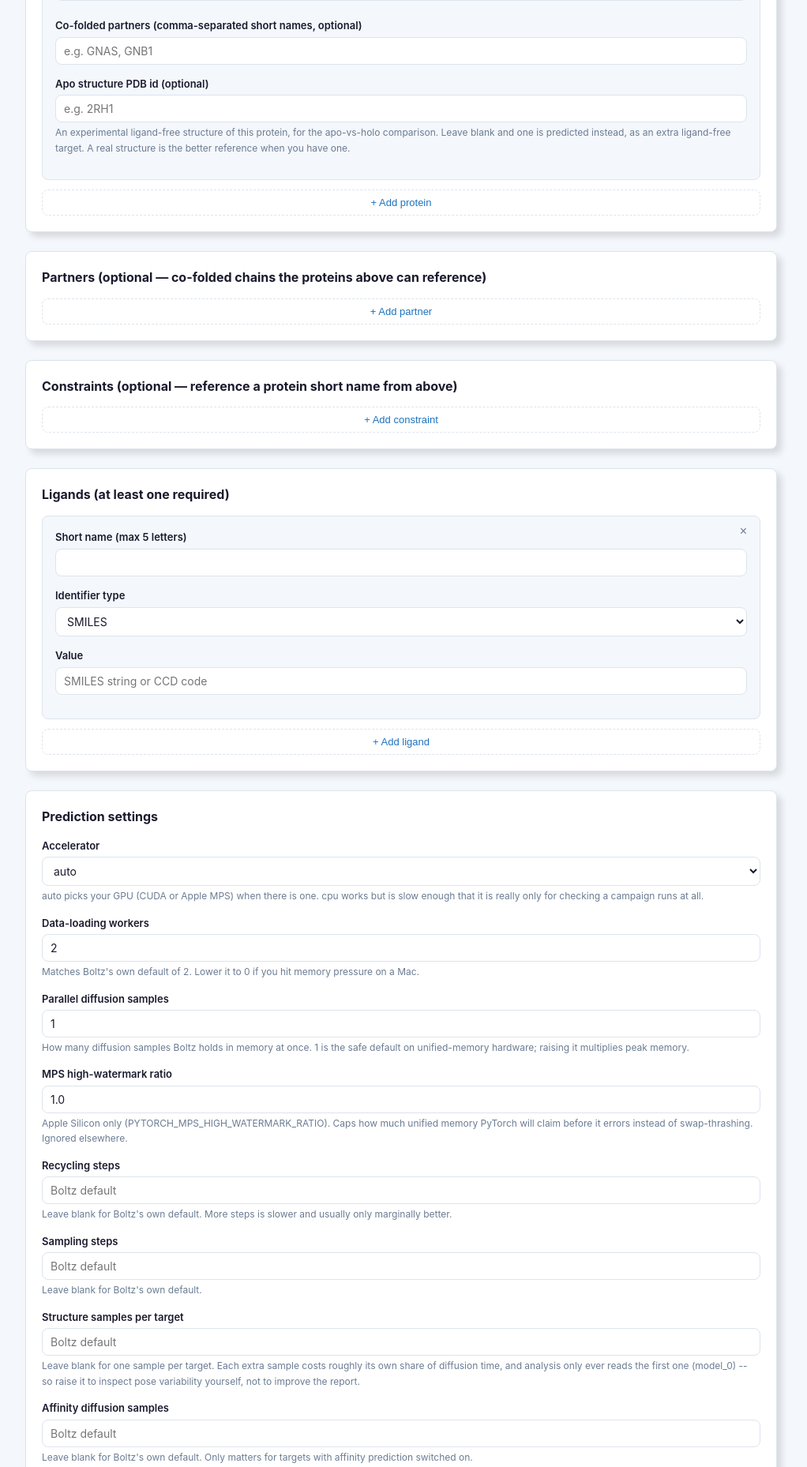
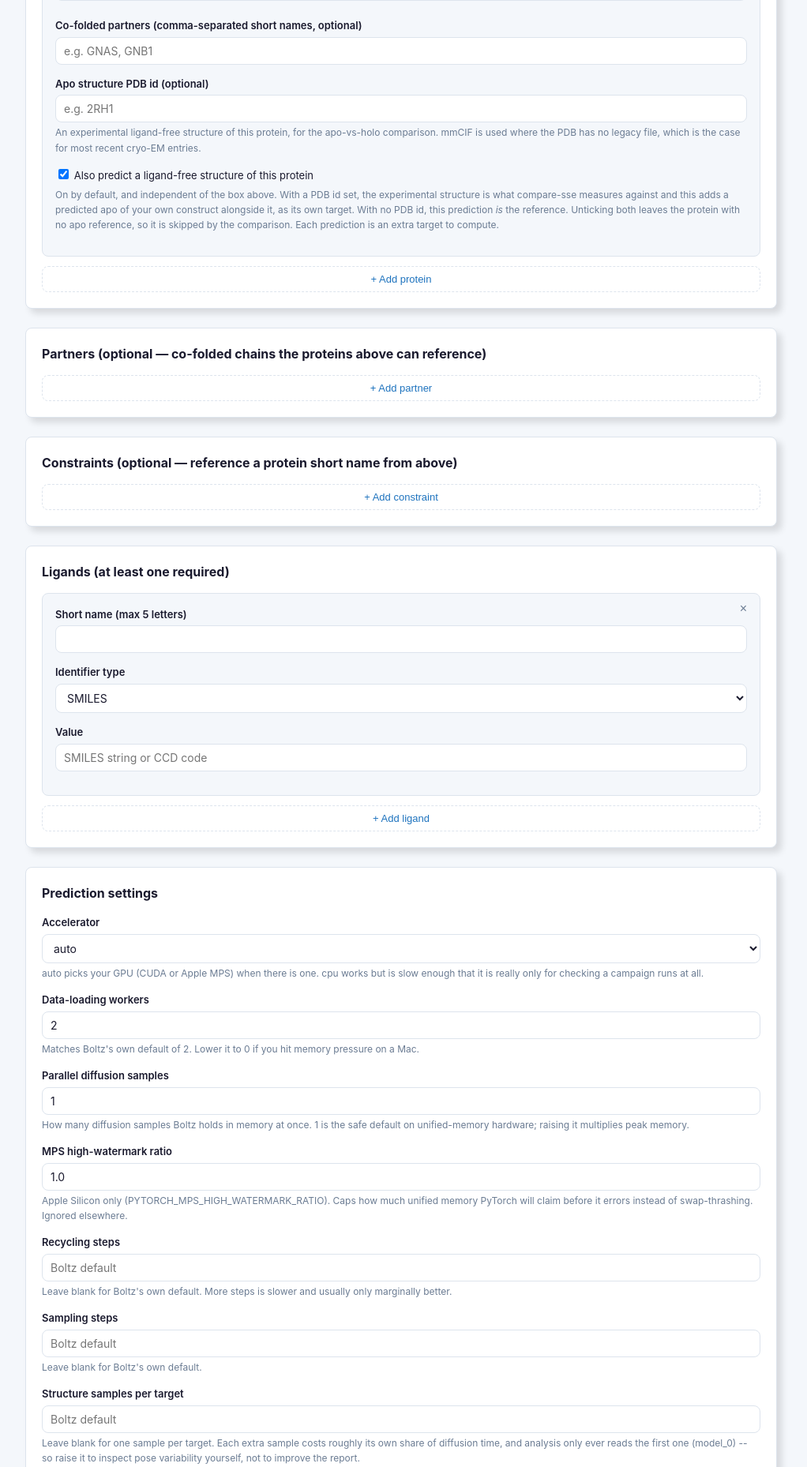
Before and after one commit to bellcheddar/BoltzMaker, a Flask app: page /auto/prepare in a window 1280 px wide. Shown: the part 895-2753 px from the top of the page at 79% size, without its empty margins (132-1154 px from the left). Run offline with Flask 3, Linux system fonts and the light colour scheme; some libraries are stand-ins or nearby versions.

Commit message:
apo: predict a companion even when a PDB id is given
The two are now independent. Each protein row has an "Also predict a ligand-free
structure" box, ticked by default, beneath the optional PDB id: naming an
experimental structure no longer suppresses the prediction.

A family can name exactly one `Apo structure:`, so when both exist the
experimental one is what compare-sse measures against -- it is a measurement and
the other is a prediction -- while the companion is still computed and appears as
its own target. That is worth having: a deposited entry is usually a different
construct from the sequence being run, another species or a fusion partner or a
thermostabilising mutation, and a predicted apo of the user's own sequence is the
only like-for-like comparison available.

The checkbox posts its ROW ORDINAL rather than a plain "on". An unchecked box
posts nothing at all, so a bare name="protein_apo_predict[]" would be shorter
than the other per-row arrays by however many were unticked, and reading it as a
parallel array would shift every later row -- the same silent misalignment that
dropped every ligand after the first when the identifier type was a shared radio
group. wizard.js stamps the ordinals and restamps after any add or remove, and
form_state.js restamps after restoring a saved page.

Absence of the field entirely is read as "default", not "all unticked", so a
browser holding a cached copy of the older form does not quietly lose the
default.

Verified in a browser, since half of this only exists there: three rows stamp
0,1,2; unticking the middle posts [0,2]; removing the first restamps the rest and
the post still names the right rows.

Co-Authored-By: Claude Opus 5 <noreply@anthropic.com>
Claude-Session: https://claude.ai/code/session_013Berx5YBoFWtvXMTRmrJd9

```diff
--- a/web/static/js/form_state.js
+++ b/web/static/js/form_state.js
@@ -101,6 +101,9 @@ var BoltzFormState = (function () {
         });
       });
     });
+
+    // Rows were rebuilt from scratch, so their checkbox ordinals are all stale.
+    BoltzWizard.renumberAll();
   }
 
   // ---- persistence ---------------------------------------------------------
--- a/web/static/js/wizard.js
+++ b/web/static/js/wizard.js
@@ -22,6 +22,7 @@ var BoltzWizard = (function () {
     if (btn) {
       btn.addEventListener("click", function () {
         rowEl.remove();
+        renumberAll();
         document.dispatchEvent(new CustomEvent("boltz:form-changed"));
       });
     }
@@ -36,6 +37,24 @@ var BoltzWizard = (function () {
     var rowEl = container.lastElementChild;
     wireRemove(rowEl);
     return rowEl;
+  }
+
+  // Row-ordinal stamping. Checkboxes inside repeating rows post nothing when
+  // unchecked, so a shared name="x[]" cannot say WHICH rows were ticked. Giving each
+  // one its row index as its value turns the post into a set of indices, which is
+  // unambiguous however many are left unticked.
+  function renumber(group) {
+    var container = document.getElementById(group.container);
+    if (!container) return;
+    var rows = container.querySelectorAll(".md-repeat-block");
+    for (var i = 0; i < rows.length; i++) {
+      var boxes = rows[i].querySelectorAll('input[type="checkbox"][name$="[]"]');
+      for (var j = 0; j < boxes.length; j++) boxes[j].value = String(i);
+    }
+  }
+
+  function renumberAll() {
+    GROUPS.forEach(renumber);
   }
 
   function groupFor(key) {
@@ -62,6 +81,7 @@ var BoltzWizard = (function () {
     if (!btn) return;
     btn.addEventListener("click", function () {
       addRow(group.template, group.container);
+      renumber(group);
       document.dispatchEvent(new CustomEvent("boltz:form-changed"));
     });
     if (group.seed) addRow(group.template, group.container);
@@ -69,10 +89,12 @@ var BoltzWizard = (function () {
 
   document.addEventListener("DOMContentLoaded", function () {
     GROUPS.forEach(wireAdd);
+    renumberAll();
     // Announce that the default rows exist, so anything restoring saved state knows
     // the DOM it is about to replace is ready.
     document.dispatchEvent(new CustomEvent("boltz:wizard-ready"));
   });
 
-  return { GROUPS: GROUPS, addRowFor: addRowFor, clearRows: clearRows };
+  return { GROUPS: GROUPS, addRowFor: addRowFor, clearRows: clearRows,
+           renumber: renumber, renumberAll: renumberAll };
 })();
--- a/web/templates/_wizard_fields.html
+++ b/web/templates/_wizard_fields.html
@@ -65,8 +65,26 @@
       <label>Apo structure PDB id (optional)</label>
       <input type="text" name="protein_apo_pdb[]" maxlength="4" placeholder="e.g. 2RH1">
       <p class="md-hint">An experimental ligand-free structure of this protein, for the
-        apo-vs-holo comparison. Leave blank and one is predicted instead, as an extra
-        ligand-free target. A real structure is the better reference when you have one.</p>
+        apo-vs-holo comparison. mmCIF is used where the PDB has no legacy file, which is
+        the case for most recent cryo-EM entries.</p>
+    </div>
+    {#  The value is the row's ordinal, stamped by wizard.js, not a plain "on".
+        An unchecked box posts nothing at all, so a bare name="...[]" checkbox would
+        shift every later row's value up by one -- the same silent misalignment that
+        dropped ligands when the identifier type was a shared radio group. Posting
+        indices means the server reads a set of checked rows and cannot be confused
+        by which ones are missing.  #}
+    <div class="md-field">
+      <label style="font-weight:400">
+        <input type="checkbox" name="protein_apo_predict[]" value="0" checked>
+        Also predict a ligand-free structure of this protein
+      </label>
+      <p class="md-hint">On by default, and independent of the box above. With a PDB id
+        set, the experimental structure is what compare-sse measures against and this adds
+        a predicted apo of your own construct alongside it, as its own target. With no PDB
+        id, this prediction <i>is</i> the reference. Unticking both leaves the protein with
+        no apo reference, so it is skipped by the comparison. Each prediction is an extra
+        target to compute.</p>
     </div>
   </div>
 </template>
```
Also changed, not shown: tests/test_apo_defaults.py (+68 -10 lines), web/boltzmaker_web/views_new.py (+20 -4 lines), web/boltzmaker_web/wizard.py (+23 -9 lines), README.md.
